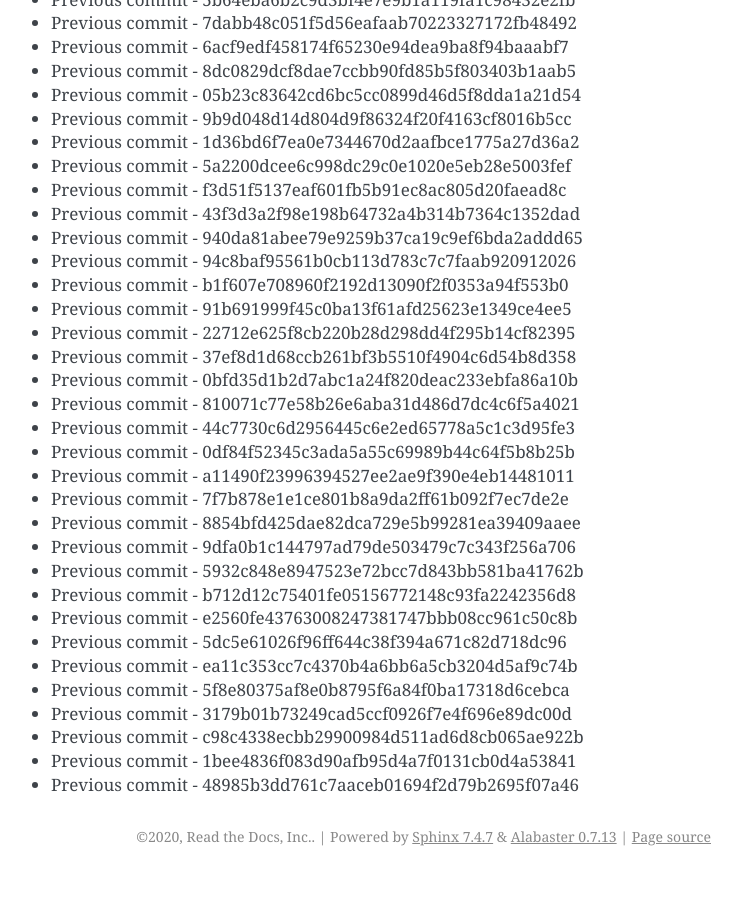
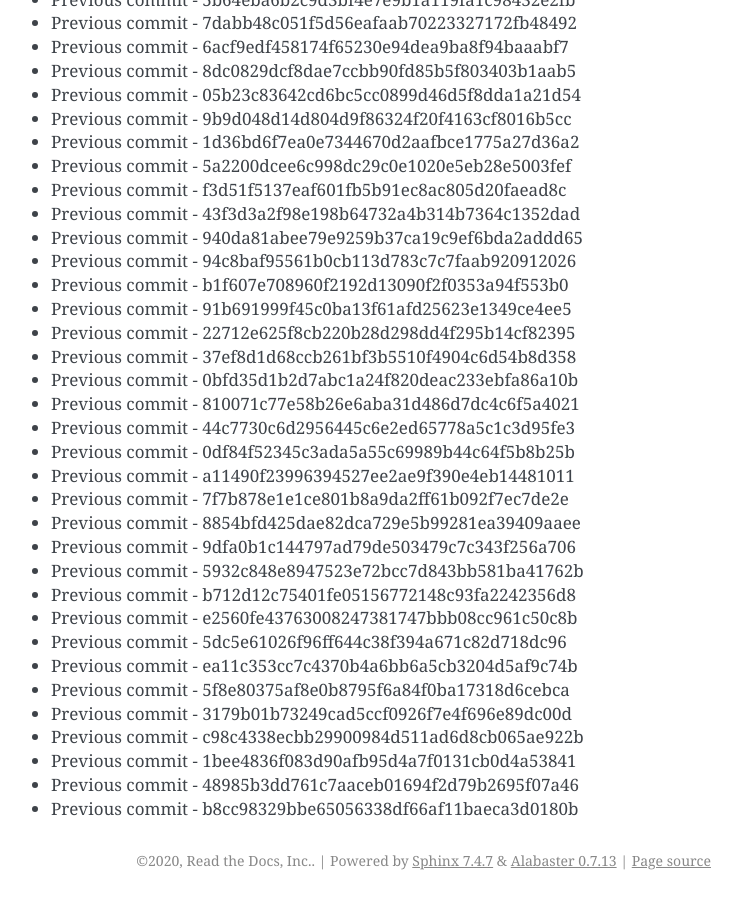
Before and after one commit to readthedocs/rtd-git-stresstest, a Sphinx documentation site: the page built from docs/updates.rst, in a window 1280 px wide and 900 px high, scrolled down 81827 px. Shown: the whole window, without its empty margins (399-1141 px from the left). Built offline with Sphinx 7.4.7, drawn with Linux system fonts in a browser that asks for light colours; before the commit the page ends 82703 px from its top, so only the background shows below that.

Commit message:
Generating commit from previous: b8cc98329bbe65056338df66af11baeca3d0180b

```diff
--- a/docs/updates.rst
+++ b/docs/updates.rst
@@ -3470,3 +3470,4 @@ It can be tested for any performance characteristics.
 * Previous commit - c98c4338ecbb29900984d511ad6d8cb065ae922b
 * Previous commit - 1bee4836f083d90afb95d4a7f0131cb0d4a53841
 * Previous commit - 48985b3dd761c7aaceb01694f2d79b2695f07a46
+* Previous commit - b8cc98329bbe65056338df66af11baeca3d0180b
```
